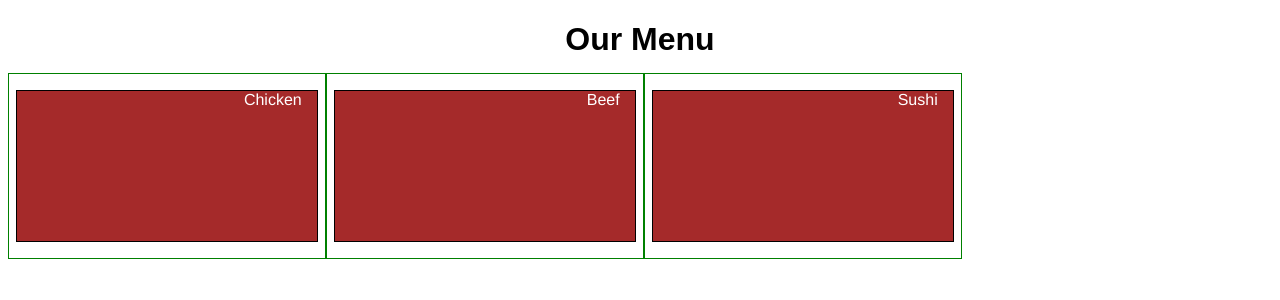
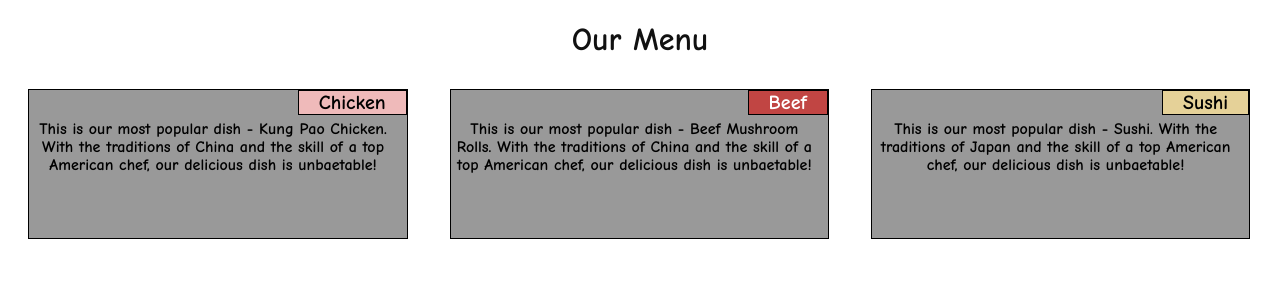
Before and after one commit to IY-Home/iy-home.github.io, a PHP site: page / in a window 1280 px wide. Shown: the top 300 px of the page. Run offline with PHP 8.4, Linux system fonts and the light colour scheme.

Commit message:
Add files via upload

```diff
--- a/module-3/css/styles.css
+++ b/module-3/css/styles.css
@@ -1,120 +1,171 @@
+/*Fonts*/
+/*Comic Neue*/
+@import url('https://fonts.googleapis.com/css2?family=Comic+Neue:ital,wght@0,300;0,400;0,700;1,300;1,400;1,700&display=swap');
+
+.light {
+  font-family: "Comic Neue", cursive;
+  font-weight: 300;
+  font-style: normal;
+}
+
+.regular {
+  font-family: "Comic Neue", cursive;
+  font-weight: 600;
+  font-style: normal;
+}
+
+.bold {
+  font-family: "Comic Neue", cursive;
+  font-weight: 700;
+  font-style: normal;
+}
+
+.light-italic {
+  font-family: "Comic Neue", cursive;
+  font-weight: 300;
+  font-style: italic;
+}
+
+.regular-italic {
+  font-family: "Comic Neue", cursive;
+  font-weight: 400;
+  font-style: italic;
+}
+
+.bold-italic {
+  font-family: "Comic Neue", cursive;
+  font-weight: 700;
+  font-style: italic;
+}
+
 /********** Base styles **********/
 body {
-  font-family: sans-serif;
+  font-family: "Comic Neue", cursive;
   text-align: center;
 }
 * {
-  //box-sizing: border-box;
+  box-sizing: border-box;
 }
 h1 {
   margin-bottom: 15px;
+  color: #111111;
 }
 
 p {
+    font-size: 16px;
   border: 1px solid black;
-  background-color: #A52A2A;
   width: 90%;
   height: 150px;
-  margin-right: auto;
-  margin-left: auto;
-  font-family: Helvetica;
+  padding-left: 5px;
+  /*margin-right: 6vw;
+  margin-left: 6vw;
+  font-family: Helvetica;*/
+  color: white;
+  position: relative;
+
+
+}
+#item-1, #item-2, #item-3 {
+    background-color: #999999;
+    color: black;
+}
+/*#item-1 {
+    background-color: #ffd49c;
+    color: black;
+}
+#item-2 {
+    background-color: #573202;
     color: white;
 }
-
+#item-3 {
+    background-color: #bdbbbb;
+    color: black;
+}*/
+#t1 {
+    background-color: #efbaba;
+    color: black;
+}
+#t2 {
+    background-color: #c14543;
+    color: white;
+}
+#t3 {
+    background-color: #e5d198;
+    color: black;
+}
+#tile {
+    position: relative;
+    text-align: left;
+}
+.section-title {
+    font-size: 125%;
+    position: absolute;
+    top: 0;
+    right:0;
+    border: 1px solid black;
+    padding-left: 20px;
+    padding-right: 20px;
+}
+.section-text {
+    text-align: left;
+    position: relative;
+    top:12px;
+}
 /* Simple Responsive Framework. */
 .row {
   width: 100%;
-  text-align: right;
+
+}
+
+.row div {
+    float: left;
 }
 
 .menu-item {
   padding-right: 15px;
+
 }
 
 /********** Large devices only **********/
 @media (min-width: 1200px) {
-  .col-lg-1, .col-lg-2, .col-lg-3, .col-lg-4, .col-lg-5, .col-lg-6, .col-lg-7, .col-lg-8, .col-lg-9, .col-lg-10, .col-lg-11, .col-lg-12 {
-    float: left;
-    border: 1px solid green;
+  p {
+       margin-left: 1.6vw;
   }
-  .col-lg-1 {
-    width: 8.33%;
-  }
-  .col-lg-2 {
-    width: 16.66%;
-  }
-  .col-lg-3 {
-    width: 25%;
-  }
-  .col-lg-4 {
+  .ld-4 {
         width: 33.33%;
-  }
-  .col-lg-5 {
-    width: 41.66%;
-  }
-  .col-lg-6 {
-    width: 50%;
-  }
-  .col-lg-7 {
-    width: 58.33%;
-  }
-  .col-lg-8 {
-    width: 66.66%;
-  }
-  .col-lg-9 {
-    width: 74.99%;
-  }
-  .col-lg-10 {
-    width: 83.33%;
-  }
-  .col-lg-11 {
-    width: 91.66%;
-  }
-  .col-lg-12 {
-    width: 100%;
   }
 }
 
 /********** Medium devices only **********/
 @media (min-width: 992px) and (max-width: 1199px) {
-  .col-md-1, .col-md-2, .col-md-3, .col-md-4, .col-md-5, .col-md-6, .col-md-7, .col-md-8, .col-md-9, .col-md-10, .col-md-11, .col-md-12 {
-    float: left;
-    border: 1px solid green;
+  p {
+       margin-left: 1.6vw;
   }
-  .col-md-1 {
-    width: 8.33%;
-  }
-  .col-md-2 {
-    width: 16.66%;
-  }
-  .col-md-3 {
-    width: 25%;
-  }
-  .col-md-4 {
+  .ld-4 {
         width: 33.33%;
   }
-  .col-md-5 {
-    width: 41.66%;
+
 }
-  .col-md-6 {
+
+/********** Small devices only **********/
+@media (min-width: 768px) and (max-width: 991px) {
+p {
+       margin-left: 2vw;
+  }
+  .md-6 {
         width: 50%;
   }
-  .col-md-7 {
-    width: 58.33%;
+  .md-12 {
+        width: 105.7%;
   }
-  .col-md-8 {
-    width: 66.66%;
 }
-  .col-md-9 {
-    width: 74.99%;
+
+/********** Extra Small devices only **********/
+@media (max-width: 768px) {
+p {
+       margin-left: 4.6vw;
   }
-  .col-md-10 {
-    width: 83.33%;
-  }
-  .col-md-11 {
-    width: 91.66%;
-  }
-  .col-md-12 {
+ .xd-12 {
         width: 100%;
   }
 }
--- a/module-3/index.html
+++ b/module-3/index.html
@@ -5,14 +5,17 @@
 <meta name="viewport" content="width=device-width, initial-scale=1">
 <title>Restaurant Menu</title>
 <link rel="stylesheet" href="css/styles.css">
+<style>
+    @import url('https://fonts.googleapis.com/css2?family=Comic+Neue:ital,wght@0,300;0,400;0,700;1,300;1,400;1,700&display=swap');
+</style>
 </head>
 <body>
-<h1>Our Menu</h1>
+<h1 class="bold">Our Menu</h1>
 
 <div class="row">
-  <div class="col-lg-3 col-md-6"><p class="menu-item">Chicken</p></div>
-  <div class="col-lg-3 col-md-6"><p class="menu-item">Beef</p></div>
-  <div class="col-lg-3 col-md-6"><p class="menu-item">Sushi</p></div>
+  <div class="ld-4 md-6 sd-12 xd-12 tile"><p id="item-1" class="menu-item"><span class="section-title bold" id="t1">Chicken</span><br><span class="section-text regular">This is our most popular dish - Kung Pao Chicken. With the traditions of China and the skill of a top American chef, our delicious dish is unbaetable!</span></p></div>
+  <div class="ld-4 md-6 sd-12 xd-12 tile"><p id="item-2" class="menu-item"><span class="section-title bold" id="t2">Beef</span><br><span class="section-text regular">This is our most popular dish - Beef Mushroom Rolls. With the traditions of China and the skill of a top American chef, our delicious dish is unbaetable!</span></p></div>
+  <div class="ld-4 md-12 sd-12 xd-12 tile"><p id="item-3" class="menu-item"><span class="section-title bold" id="t3">Sushi</span><br><span class="section-text regular">This is our most popular dish - Sushi. With the traditions of Japan and the skill of a top American chef, our delicious dish is unbaetable!</span></p></div>
 
 </div>
 
```
Lines whose indentation alone changed are shown as unchanged.
